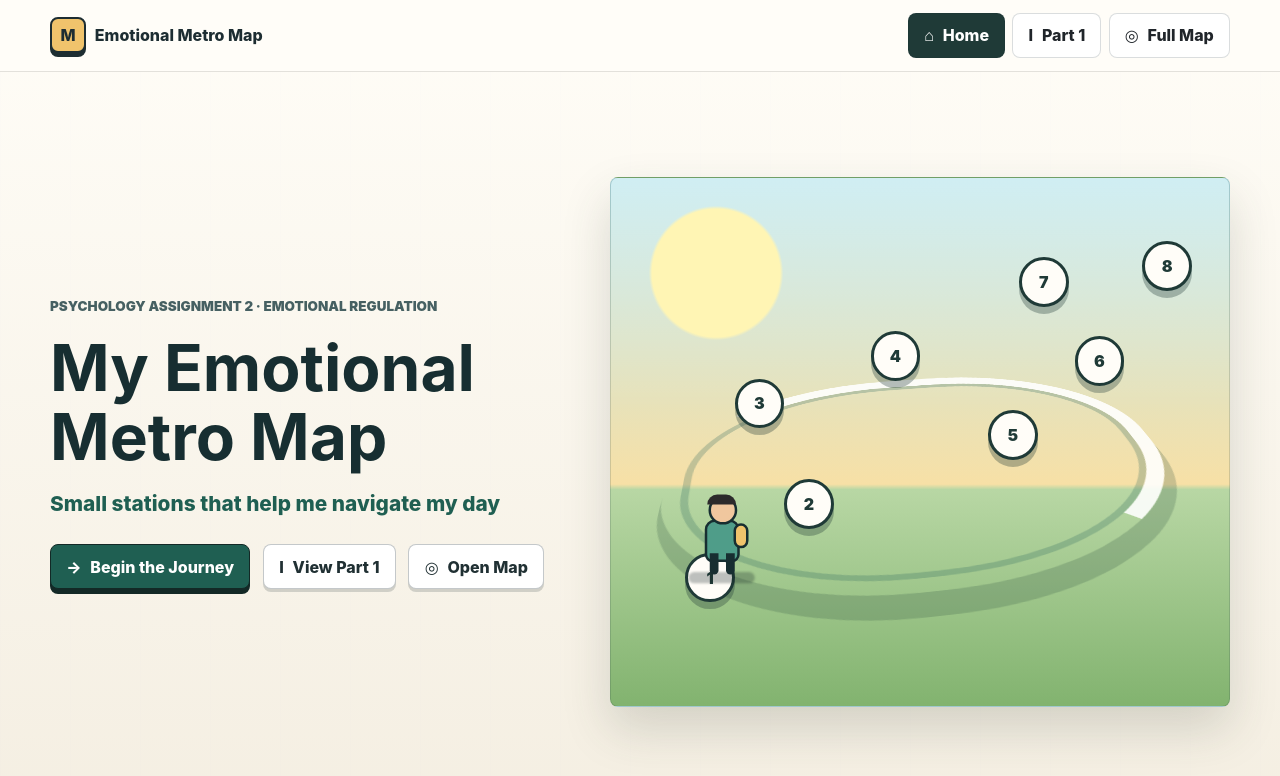
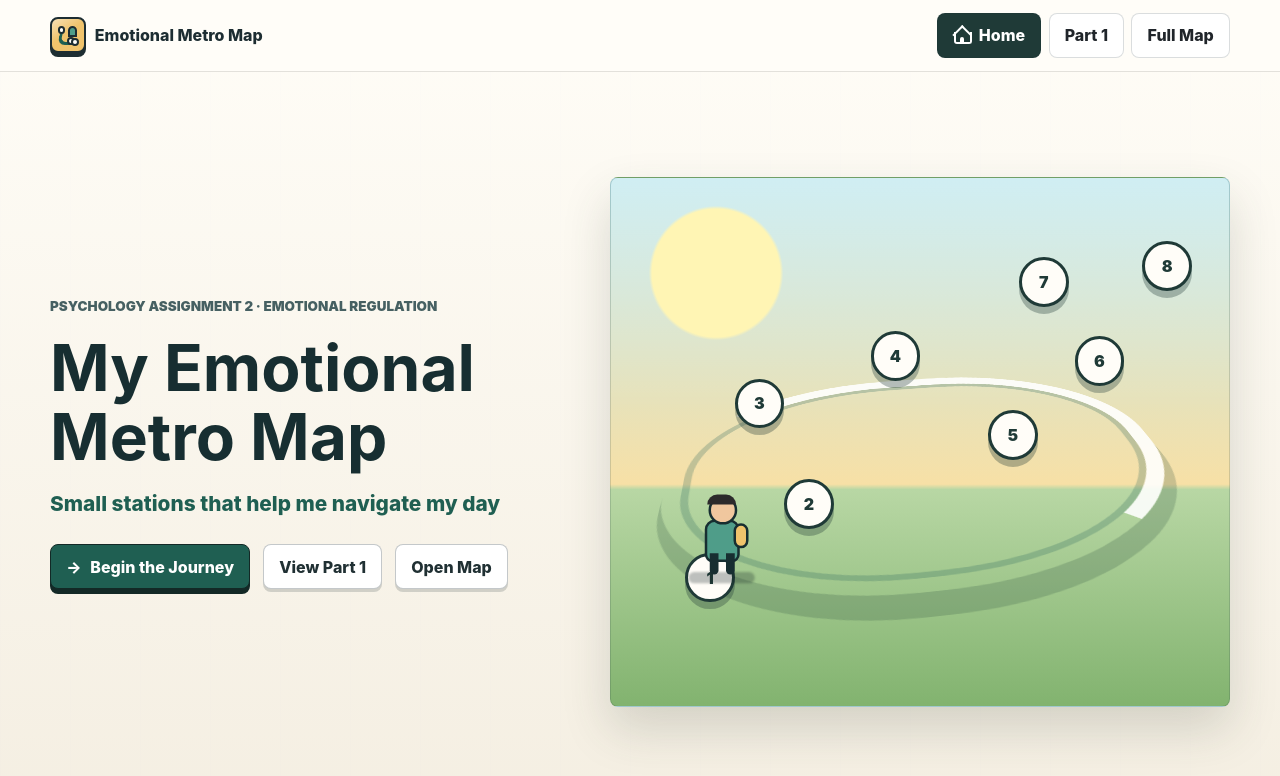
Before and after one commit to RyanEid06/Emotional-Metro-Map, a React (Vite) app: page / in a window 1280 px wide. Shown: the top 776 px of the page. Built offline with nearby package versions, Linux system fonts and the light colour scheme.

Commit message:
Refine navigation and map hints

```diff
--- a/src/App.tsx
+++ b/src/App.tsx
@@ -233,11 +233,9 @@ function Home({
             <span>Begin the Journey</span>
           </button>
           <button className="secondary-button" type="button" onClick={onPartOne}>
-            <span aria-hidden="true">I</span>
             <span>View Part 1</span>
           </button>
           <button className="secondary-button" type="button" onClick={onMap}>
-            <span aria-hidden="true">◎</span>
             <span>Open Map</span>
           </button>
         </div>
--- a/src/components/Conclusion.tsx
+++ b/src/components/Conclusion.tsx
@@ -28,11 +28,9 @@ export function Conclusion({
 
       <div className="station-actions">
         <button className="secondary-button" type="button" onClick={onPartOne}>
-          <span aria-hidden="true">I</span>
           <span>Return to Part 1</span>
         </button>
         <button className="primary-button" type="button" onClick={onMap}>
-          <span aria-hidden="true">◎</span>
           <span>Revisit the Map</span>
         </button>
       </div>
--- a/src/components/NavBar.tsx
+++ b/src/components/NavBar.tsx
@@ -6,20 +6,30 @@ type NavBarProps = {
 };
 
 export function NavBar({ section, onNavigate }: NavBarProps) {
-  const links: Array<{ label: string; section: Section; icon: string }> = [
-    { label: "Home", section: "home", icon: "⌂" },
-    { label: "Part 1", section: "reflection", icon: "I" },
-    { label: "Full Map", section: "map", icon: "◎" }
+  const links: Array<{ label: string; section: Section; icon?: "home" }> = [
+    { label: "Home", section: "home", icon: "home" },
+    { label: "Part 1", section: "reflection" },
+    { label: "Full Map", section: "map" }
   ];
 
   return (
     <header className="site-header">
       <nav className="top-nav" aria-label="Main navigation">
-        <a className="brand-mark" href="#home" onClick={(event) => {
-          event.preventDefault();
-          onNavigate("home");
-        }}>
-          <span className="brand-mark__symbol" aria-hidden="true">M</span>
+        <a
+          className="brand-mark"
+          href="#home"
+          onClick={(event) => {
+            event.preventDefault();
+            onNavigate("home");
+          }}
+        >
+          <span className="brand-mark__symbol brand-logo" aria-hidden="true">
+            <span className="brand-logo__path" />
+            <span className="brand-logo__station brand-logo__station--one" />
+            <span className="brand-logo__station brand-logo__station--two" />
+            <span className="brand-logo__station brand-logo__station--three" />
+            <span className="brand-logo__avatar" />
+          </span>
           <span>Emotional Metro Map</span>
         </a>
         <div className="top-nav__links">
@@ -31,7 +41,11 @@ export function NavBar({ section, onNavigate }: NavBarProps) {
               aria-current={section === item.section ? "page" : undefined}
               onClick={() => onNavigate(item.section)}
             >
-              <span aria-hidden="true">{item.icon}</span>
+              {item.icon === "home" ? (
+                <span className="nav-icon nav-icon--home" aria-hidden="true">
+                  <span />
+                </span>
+              ) : null}
               <span>{item.label}</span>
             </button>
           ))}
--- a/src/components/Reflection.tsx
+++ b/src/components/Reflection.tsx
@@ -32,7 +32,6 @@ export function Reflection({ onOpenMap }: ReflectionProps) {
       <div className="transition-panel">
         <p>Now follow me through the eight stations of my day.</p>
         <button className="primary-button" type="button" onClick={onOpenMap}>
-          <span aria-hidden="true">◎</span>
           <span>Open the Full Map</span>
         </button>
       </div>
--- a/src/components/Roadmap.tsx
+++ b/src/components/Roadmap.tsx
@@ -29,7 +29,7 @@ function StationButton({
 }) {
   return (
     <button
-      className={`station-marker${index === 0 ? " station-marker--first" : ""}${active ? " is-active" : ""}${completed ? " is-complete" : ""}`}
+      className={`station-marker${active ? " is-active" : ""}${completed ? " is-complete" : ""}`}
       type="button"
       onClick={() => onSelect(index)}
       aria-current={active ? "step" : undefined}
@@ -39,7 +39,6 @@ function StationButton({
       <span className="station-marker__number">{station.id}</span>
       <span className="station-marker__title">{station.title}</span>
       <span className="station-marker__time">{station.time}</span>
-      <span className="station-marker__cta">{index === 0 ? "Start here - Open station" : "Open station"}</span>
     </button>
   );
 }
@@ -89,12 +88,13 @@ export function Roadmap({
   return (
     <section className="roadmap-shell" aria-labelledby="map-title">
       <div className="roadmap-heading">
-        <p className="eyebrow">Part 2 · Emotional Roadmap</p>
+        <p className="eyebrow">Part 2 - Emotional Roadmap</p>
         <h2 id="map-title">Eight stations across one normal day</h2>
         <p>
           Select any station. The avatar moves automatically, then the station opens with the
           activity, habit, technique, emotion, and realistic improvement.
         </p>
+        <p className="map-click-hint">Click any station window to open it.</p>
       </div>
 
       <div className="roadmap-stage" aria-label="Interactive winding emotional metro map">
--- a/src/components/StationPanel.tsx
+++ b/src/components/StationPanel.tsx
@@ -101,7 +101,6 @@ export function StationPanel({
           <span>Previous</span>
         </button>
         <button className="secondary-button" type="button" onClick={onMap}>
-          <span aria-hidden="true">◎</span>
           <span>Full Map</span>
         </button>
         <button className="primary-button" type="button" onClick={onNext}>
--- a/src/styles.css
+++ b/src/styles.css
@@ -155,15 +155,67 @@ li {
 }
 
 .brand-mark__symbol {
-  display: grid;
+  position: relative;
+  display: block;
   width: 2.25rem;
   height: 2.25rem;
-  place-items: center;
   border: 2px solid #1d2d32;
   border-radius: 8px;
-  background: #f0c36c;
+  background:
+    linear-gradient(145deg, rgba(255, 255, 255, 0.5), transparent 45%),
+    #f0c36c;
   box-shadow: 0 4px 0 #1d2d32;
   flex: 0 0 auto;
+  overflow: hidden;
+}
+
+.brand-logo__path {
+  position: absolute;
+  left: 0.42rem;
+  top: 0.55rem;
+  width: 1.2rem;
+  height: 1.05rem;
+  border-left: 0.22rem solid #1f5f52;
+  border-bottom: 0.22rem solid #1f5f52;
+  border-radius: 0 0 0 8px;
+  transform: skewX(-14deg);
+}
+
+.brand-logo__station,
+.brand-logo__avatar {
+  position: absolute;
+  border: 2px solid #1d2d32;
+  border-radius: 999px;
+}
+
+.brand-logo__station {
+  width: 0.48rem;
+  height: 0.48rem;
+  background: #fffdf8;
+}
+
+.brand-logo__station--one {
+  left: 0.36rem;
+  top: 0.43rem;
+}
+
+.brand-logo__station--two {
+  left: 0.93rem;
+  top: 1.1rem;
+}
+
+.brand-logo__station--three {
+  right: 0.34rem;
+  bottom: 0.34rem;
+}
+
+.brand-logo__avatar {
+  right: 0.45rem;
+  top: 0.42rem;
+  width: 0.54rem;
+  height: 0.68rem;
+  background: #4f9d89;
+  border-radius: 999px 999px 7px 7px;
 }
 
 .top-nav__links {
@@ -196,6 +248,48 @@ li {
 .nav-button {
   border-color: rgba(29, 45, 50, 0.16);
   background: #ffffff;
+}
+
+.nav-icon {
+  position: relative;
+  display: inline-block;
+  width: 1.05rem;
+  height: 1.05rem;
+  flex: 0 0 auto;
+}
+
+.nav-icon--home::before {
+  content: "";
+  position: absolute;
+  left: 0.08rem;
+  top: 0.34rem;
+  width: 0.82rem;
+  height: 0.62rem;
+  border: 2px solid currentColor;
+  border-top: 0;
+  border-radius: 0 0 3px 3px;
+}
+
+.nav-icon--home::after {
+  content: "";
+  position: absolute;
+  left: 0.11rem;
+  top: 0.08rem;
+  width: 0.78rem;
+  height: 0.78rem;
+  border-left: 2px solid currentColor;
+  border-top: 2px solid currentColor;
+  transform: rotate(45deg);
+}
+
+.nav-icon--home span {
+  position: absolute;
+  left: 0.43rem;
+  bottom: 0.07rem;
+  width: 0.22rem;
+  height: 0.38rem;
+  border-radius: 2px 2px 0 0;
+  background: currentColor;
 }
 
 .nav-button[aria-current="page"] {
@@ -577,6 +671,19 @@ main {
   color: var(--muted);
 }
 
+.map-click-hint {
+  display: inline-flex;
+  width: fit-content;
+  margin-top: 0.8rem;
+  border-left: 5px solid #c53232;
+  border-radius: 8px;
+  background: #fff1ed;
+  color: #a42727;
+  padding: 0.65rem 0.85rem;
+  font-weight: 900;
+  box-shadow: 0 6px 18px rgba(126, 42, 35, 0.12);
+}
+
 .roadmap-stage {
   position: relative;
   min-height: 610px;
@@ -663,8 +770,7 @@ main {
   grid-template-areas:
     "icon number"
     "icon title"
-    "icon time"
-    "icon cta";
+    "icon time";
   align-items: center;
   width: 12.2rem;
   min-height: 5rem;
@@ -821,23 +927,6 @@ main {
   color: inherit;
   font-size: 0.76rem;
   opacity: 0.78;
-}
-
-.station-marker__cta {
-  grid-area: cta;
-  display: inline-flex;
-  width: fit-content;
-  margin-top: 0.38rem;
-  border: 1px solid currentColor;
-  border-radius: 999px;
-  padding: 0.18rem 0.5rem;
-  color: inherit;
-  font-size: 0.72rem;
-  font-weight: 900;
-}
-
-.station-marker--first:not(.is-active) {
-  background: #fff4d8;
 }
 
 .map-avatar {
```
